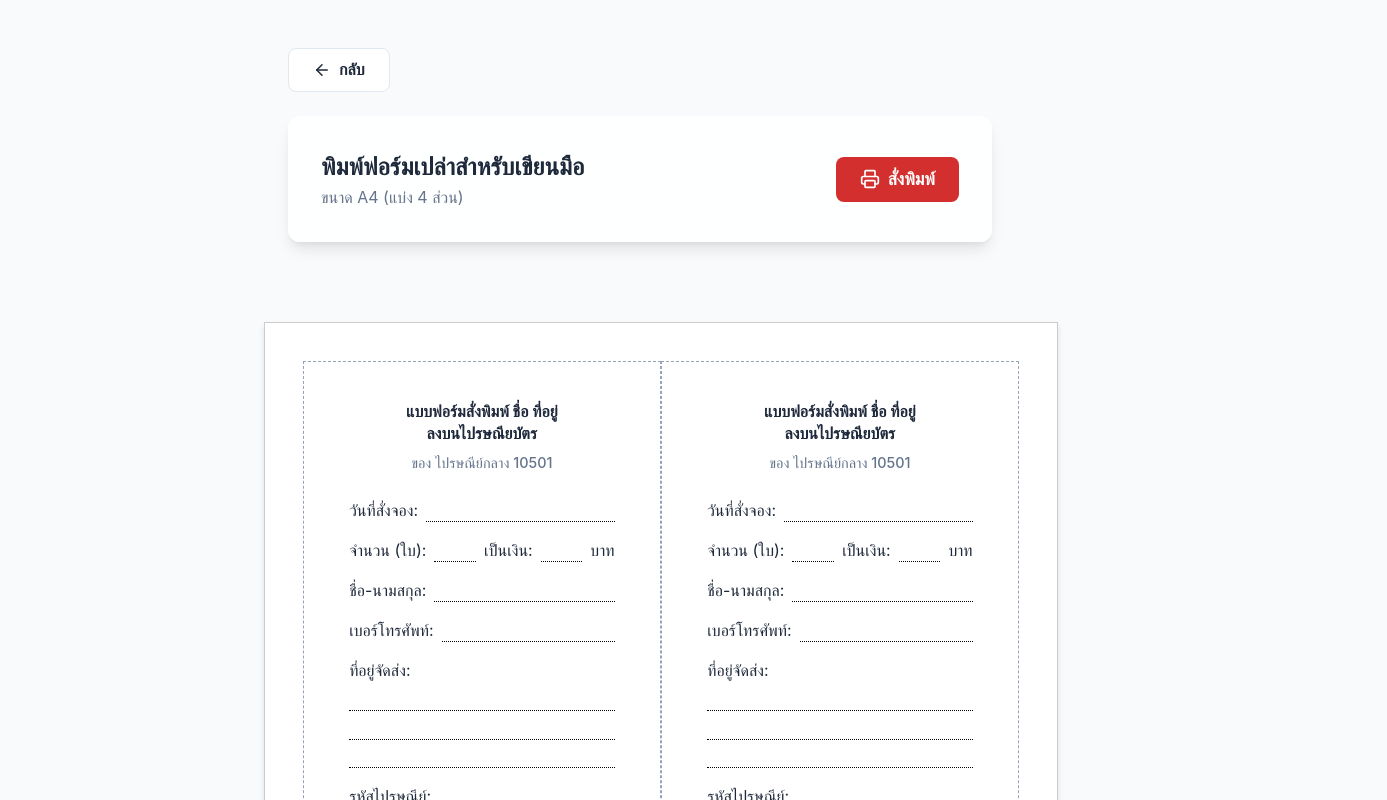
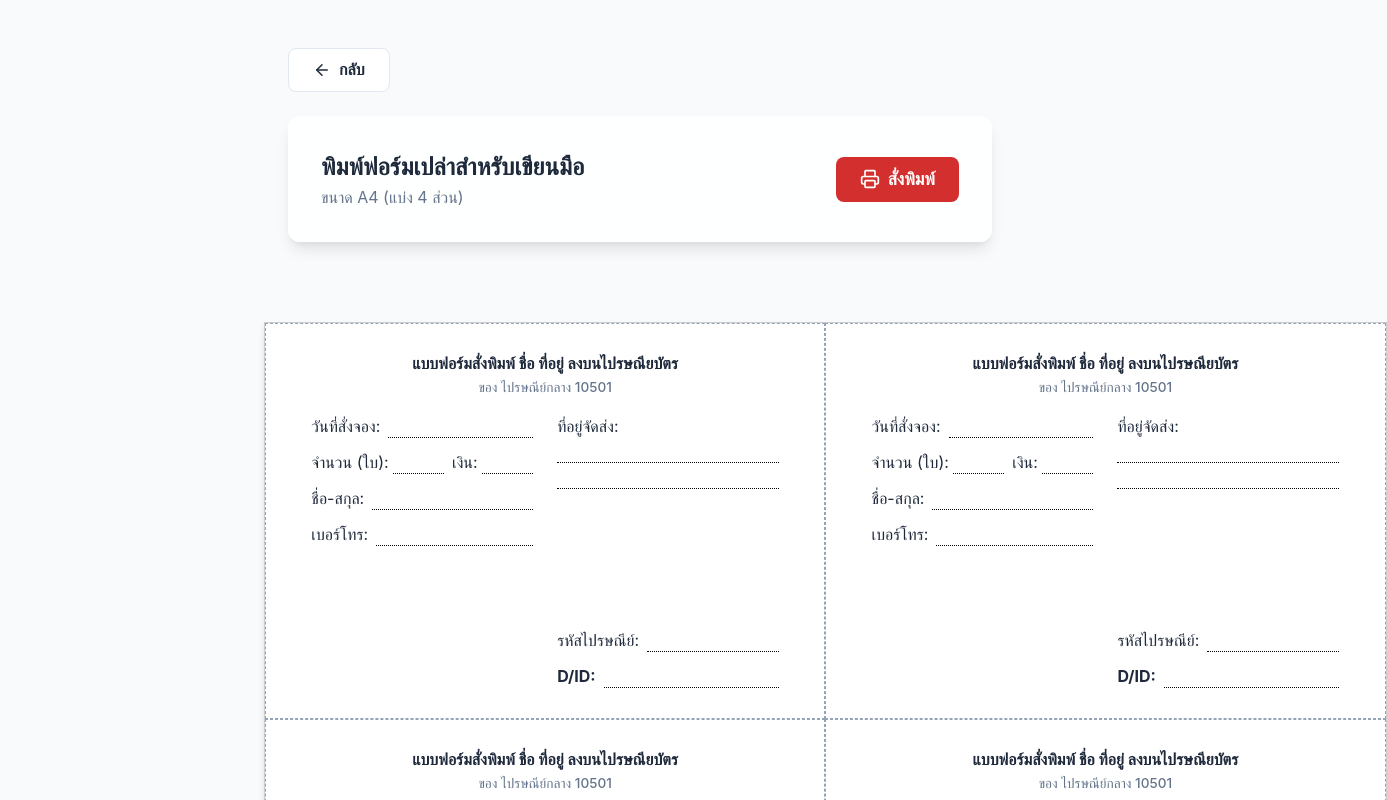
Before and after one commit to DreamerAEKer/PC, a React (Vite) app: page /#/print-blank-forms in a window 1280 px wide. Shown: the top 800 px of the page, 1387 px wide, since content can reach past the window. Built offline with nearby package versions, Linux system fonts and the light colour scheme.

Commit message:
Update PrintBlankForms.jsx

```diff
--- a/src/pages/PrintBlankForms.jsx
+++ b/src/pages/PrintBlankForms.jsx
@@ -23,17 +23,18 @@ export default function PrintBlankForms() {
         {`
           @media print {
             @page {
-              size: A4 portrait;
+              size: A4 landscape;
               margin: 0.5cm;
             }
             body {
               background: white;
+              margin: 0;
             }
           }
 
           .a4-container {
-            width: 21cm;
-            min-height: 29.7cm;
+            width: 29.7cm;
+            min-height: 21cm;
             background: white;
             margin: 0 auto;
             border: 1px solid #ccc;
@@ -41,8 +42,9 @@ export default function PrintBlankForms() {
             display: grid;
             grid-template-columns: 1fr 1fr;
             grid-template-rows: 1fr 1fr;
-            padding: 1cm;
+            padding: 0;
             gap: 0;
+            box-sizing: border-box;
           }
 
           @media print {
@@ -51,15 +53,18 @@ export default function PrintBlankForms() {
               box-shadow: none;
               margin: 0;
               width: 100%;
+              height: 100%;
+              page-break-inside: avoid;
             }
           }
 
           .blank-form {
             border: 1px dashed #94a3b8;
-            padding: 1cm 1.2cm;
+            padding: 0.8cm 1.2cm;
             display: flex;
             flex-direction: column;
             position: relative;
+            box-sizing: border-box;
           }
 
           .line-input {
@@ -91,49 +96,50 @@ export default function PrintBlankForms() {
       <div className="a4-container">
         {[1, 2, 3, 4].map((item) => (
           <div key={item} className="blank-form">
-            <h3 style={{ textAlign: 'center', marginBottom: '0.5rem', fontSize: '1rem', lineHeight: '1.4' }}>แบบฟอร์มสั่งพิมพ์ ชื่อ ที่อยู่<br/>ลงบนไปรษณียบัตร</h3>
-            <div style={{ textAlign: 'center', fontSize: '0.9rem', marginBottom: '1.5rem', color: 'var(--text-muted)', fontWeight: '500' }}>
+            <h3 style={{ textAlign: 'center', marginBottom: '0.25rem', fontSize: '1rem', lineHeight: '1.2' }}>แบบฟอร์มสั่งพิมพ์ ชื่อ ที่อยู่ ลงบนไปรษณียบัตร</h3>
+            <div style={{ textAlign: 'center', fontSize: '0.85rem', marginBottom: '1rem', color: 'var(--text-muted)', fontWeight: '500' }}>
               ของ {branchName}
             </div>
 
-            <div style={{ display: 'flex', marginBottom: '1rem' }}>
+            <div style={{ display: 'grid', gridTemplateColumns: '1fr 1fr', gap: '1.5rem', flex: 1 }}>
+              {/* Left Column */}
+              <div style={{ display: 'flex', flexDirection: 'column', gap: '0.75rem' }}>
+                <div style={{ display: 'flex', alignItems: 'flex-end' }}>
                   <span style={{ whiteSpace: 'nowrap' }}>วันที่สั่งจอง:</span>
-              <span className="line-input"></span>
+                  <span className="line-input" style={{ flex: 1 }}></span>
+                </div>
+                <div style={{ display: 'flex', alignItems: 'flex-end' }}>
+                  <span style={{ whiteSpace: 'nowrap' }}>จำนวน (ใบ):</span>
+                  <span className="line-input" style={{ flex: 1, marginLeft: '0.25rem' }}></span>
+                  <span style={{ whiteSpace: 'nowrap', marginLeft: '0.5rem' }}>เงิน:</span>
+                  <span className="line-input" style={{ flex: 1, marginLeft: '0.25rem' }}></span>
+                </div>
+                <div style={{ display: 'flex', alignItems: 'flex-end' }}>
+                  <span style={{ whiteSpace: 'nowrap' }}>ชื่อ-สกุล:</span>
+                  <span className="line-input" style={{ flex: 1 }}></span>
+                </div>
+                <div style={{ display: 'flex', alignItems: 'flex-end' }}>
+                  <span style={{ whiteSpace: 'nowrap' }}>เบอร์โทร:</span>
+                  <span className="line-input" style={{ flex: 1 }}></span>
+                </div>
               </div>
 
-            <div style={{ display: 'flex', marginBottom: '1rem', alignItems: 'flex-end' }}>
-              <span style={{ whiteSpace: 'nowrap' }}>จำนวน (ใบ):</span>
+              {/* Right Column */}
+              <div style={{ display: 'flex', flexDirection: 'column', gap: '0.75rem' }}>
+                <div style={{ display: 'flex', flexDirection: 'column' }}>
+                  <span>ที่อยู่จัดส่ง:</span>
+                  <div style={{ borderBottom: '1px dotted #000', height: '1.6rem', width: '100%' }}></div>
+                  <div style={{ borderBottom: '1px dotted #000', height: '1.6rem', width: '100%' }}></div>
+                </div>
+                <div style={{ display: 'flex', alignItems: 'flex-end', marginTop: 'auto' }}>
+                  <span style={{ whiteSpace: 'nowrap' }}>รหัสไปรษณีย์:</span>
                   <span className="line-input" style={{ flex: 1 }}></span>
-              <span style={{ whiteSpace: 'nowrap', marginLeft: '0.5rem' }}>เป็นเงิน:</span>
+                </div>
+                <div style={{ display: 'flex', alignItems: 'flex-end' }}>
+                  <span style={{ whiteSpace: 'nowrap', fontWeight: 'bold' }}>D/ID:</span>
                   <span className="line-input" style={{ flex: 1 }}></span>
-              <span style={{ whiteSpace: 'nowrap', marginLeft: '0.5rem' }}>บาท</span>
                 </div>
-
-            <div style={{ display: 'flex', marginBottom: '1rem' }}>
-              <span style={{ whiteSpace: 'nowrap' }}>ชื่อ-นามสกุล:</span>
-              <span className="line-input"></span>
               </div>
-
-            <div style={{ display: 'flex', marginBottom: '1rem' }}>
-              <span style={{ whiteSpace: 'nowrap' }}>เบอร์โทรศัพท์:</span>
-              <span className="line-input"></span>
-            </div>
-
-            <div style={{ display: 'flex', flexDirection: 'column', marginBottom: '1rem' }}>
-              <span>ที่อยู่จัดส่ง:</span>
-              <div style={{ borderBottom: '1px dotted #000', height: '1.8rem', width: '100%' }}></div>
-              <div style={{ borderBottom: '1px dotted #000', height: '1.8rem', width: '100%' }}></div>
-              <div style={{ borderBottom: '1px dotted #000', height: '1.8rem', width: '100%' }}></div>
-            </div>
-
-            <div style={{ display: 'flex', marginBottom: '1rem' }}>
-              <span style={{ whiteSpace: 'nowrap' }}>รหัสไปรษณีย์:</span>
-              <span className="line-input"></span>
-            </div>
-
-            <div style={{ display: 'flex', marginBottom: '1rem', marginTop: 'auto' }}>
-              <span style={{ whiteSpace: 'nowrap', fontWeight: 'bold' }}>D/ID (ไปรษณีย์ไทย):</span>
-              <span className="line-input"></span>
             </div>
           </div>
         ))}
```
Lines whose indentation alone changed are shown as unchanged.
